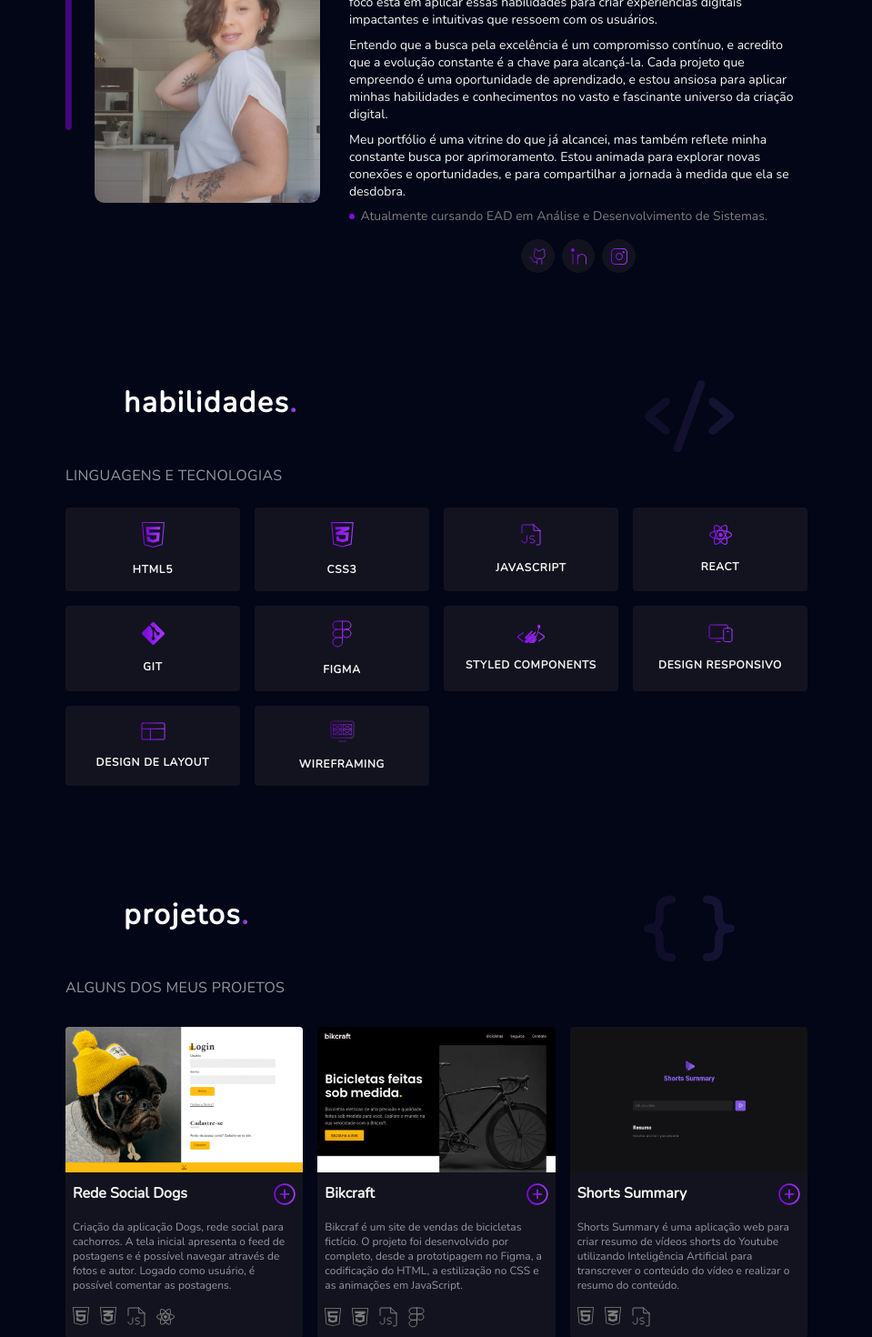
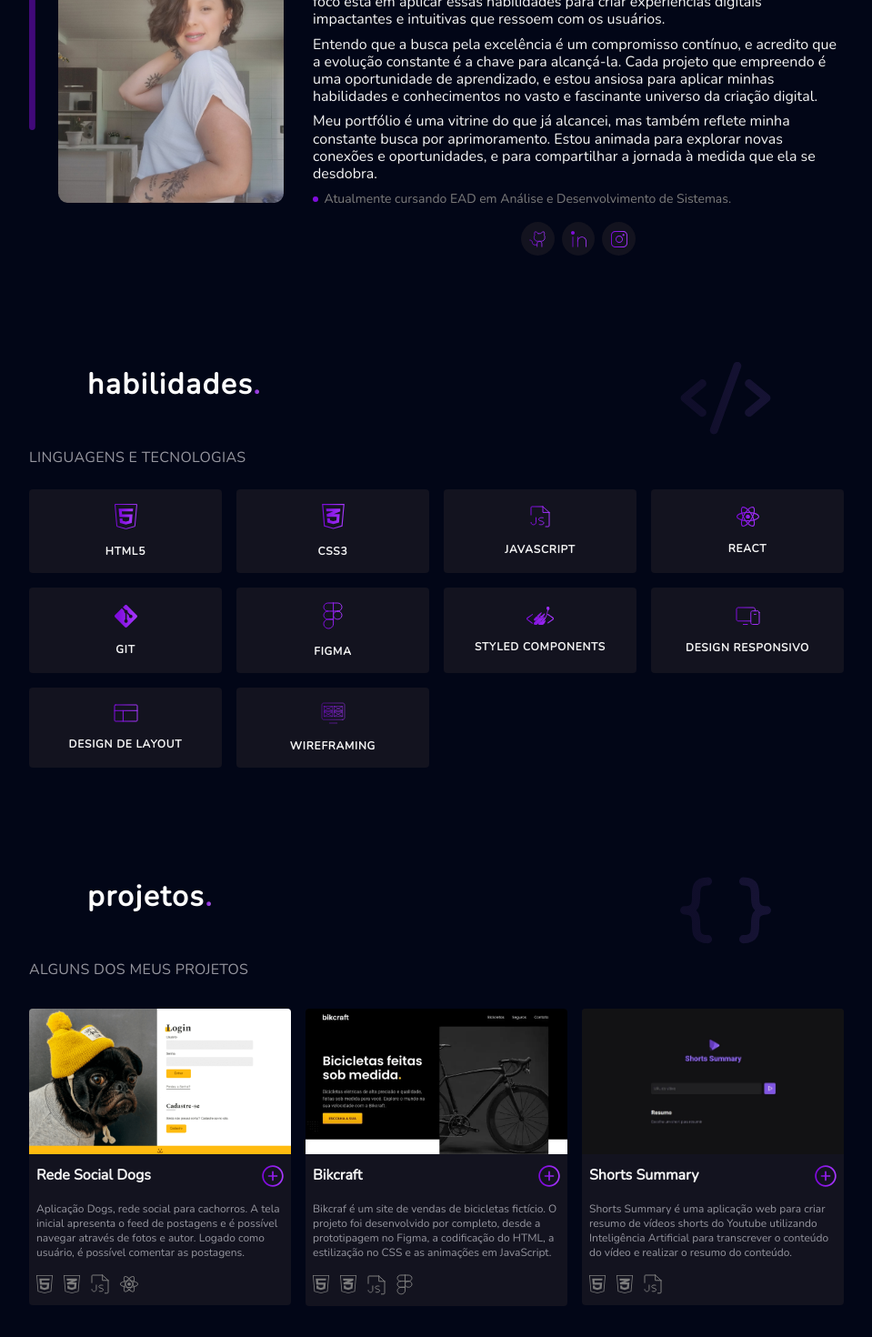
Before and after one commit to AnaPaulaBenjamin/portfolio, a React (Vite) app: page / in a window 1280 px wide. Shown: the part 1040-2510 px from the top of the page at 91% size, without its empty margins (160-1119 px from the left). Built offline with nearby package versions, Linux system fonts and the light colour scheme.

Commit message:
alterações

```diff
--- a/src/App.css
+++ b/src/App.css
@@ -91,7 +91,7 @@ a {
 }
 
 .container {
-  max-width: 55rem;
+  max-width: 60rem;
   padding: 0 2rem;
   margin: 0 auto;
 }
--- a/src/Components/About/About.module.css
+++ b/src/Components/About/About.module.css
@@ -36,7 +36,7 @@
 .aboutMe p {
   font-family: var(--type-first);
   color: var(--text-2);
-  font-size: 0.875rem;
+  font-size: 1rem;
   font-weight: 400;
   line-height: 1.2rem;
   padding-bottom: 0.5rem;
--- a/src/Components/Header/MobileMenu.jsx
+++ b/src/Components/Header/MobileMenu.jsx
@@ -3,7 +3,7 @@ import { Link } from './SharedComponents';
 import { useLocation } from 'react-router-dom';
 import styles from './MobileMenu.module.css';
 import stylesHeader from './Header.module.css';
-import Moon from './Assets/moon';
+import Moon from './Assets/Moon';
 import Sun from './Assets/Sun';
 
 const MobileMenu = ({ isDarkMode, toggleDarkMode }) => {
--- a/src/Components/Projects/Projects.jsx
+++ b/src/Components/Projects/Projects.jsx
@@ -25,7 +25,7 @@ const projectsData = [
     alt: 'Dogs - Rede Social para Pets',
     title: 'Rede Social Dogs',
     description:
-      'Criação da aplicação Dogs, rede social para cachorros. A tela inicial apresenta o feed de postagens e é possível navegar através de fotos e autor. Logado como usuário, é possível comentar as postagens.',
+      'Aplicação Dogs, rede social para cachorros. A tela inicial apresenta o feed de postagens e é possível navegar através de fotos e autor. Logado como usuário, é possível comentar as postagens.',
     icons: [<IconHtml />, <IconCss />, <IconJavaScrip />, <IconReact />],
     externalLink: 'https://dogs-origamid.vercel.app/',
     paragraphs1: [
--- a/src/Components/Projects/Projects.module.css
+++ b/src/Components/Projects/Projects.module.css
@@ -7,7 +7,7 @@
 
 .myProjects {
   display: grid;
-  grid-template-columns: repeat(auto-fill, minmax(200px, 1fr));
+  grid-template-columns: repeat(auto-fill, minmax(240px, 1fr));
   gap: 1rem;
   padding-top: 2rem;
 }
```
